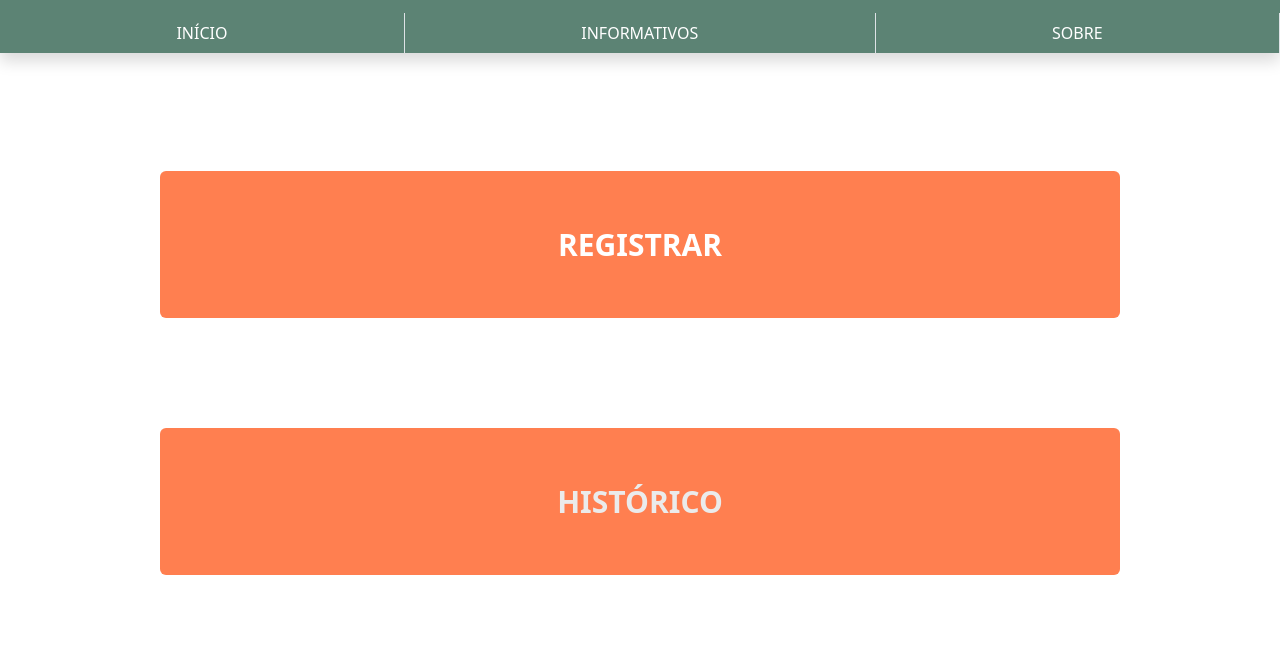
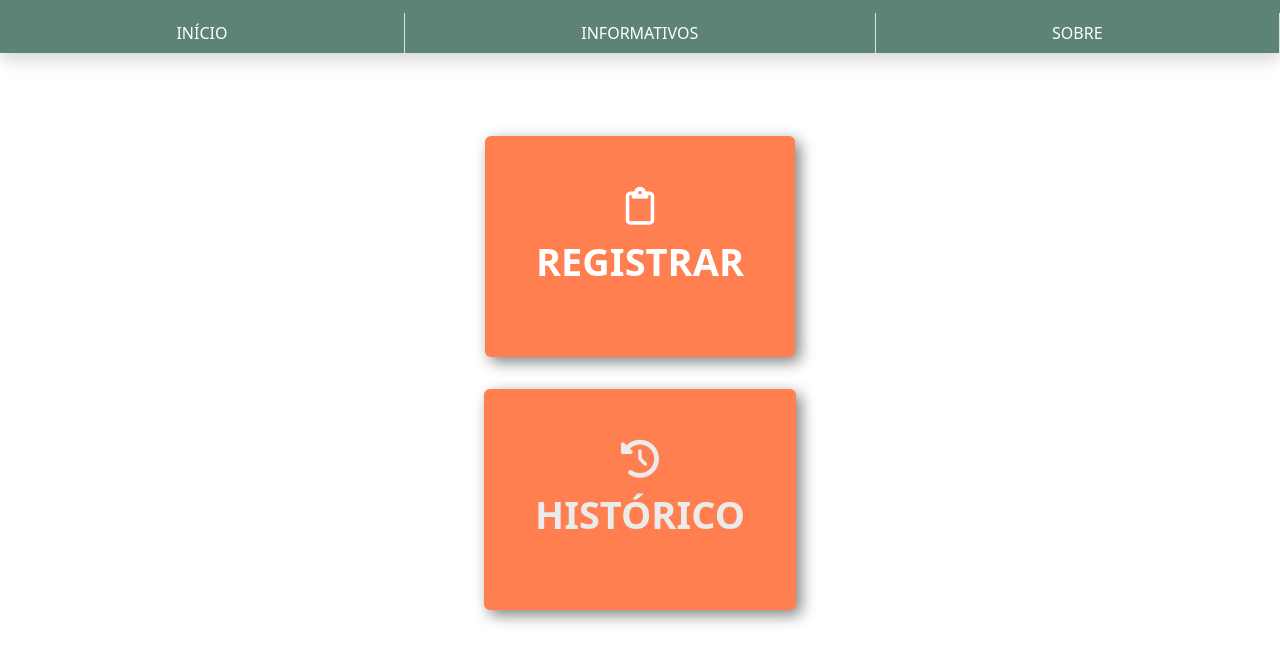
Before and after one commit to Fulustrecodosanzois/DPL_construcoes, a plain HTML site: page index.html in a window 1280 px wide. Shown: the part 71-734 px from the top of the page. Drawn offline with nearby package versions, Linux system fonts and the light colour scheme.

Commit message:
modificado fonte e adicionado icone ao index

```diff
--- a/css/style.css
+++ b/css/style.css
@@ -36,7 +36,7 @@
 }
 
 .fonte_menu {
-    font-size: 30px;
+    font-size: 38px;
     font-family: 50px;
 }
 
@@ -49,5 +49,5 @@
 }
 
 .sombra_texto {
-    box-shadow: 1;
+    box-shadow: 5px 5px 15px #818080;
 }
--- a/index.html
+++ b/index.html
@@ -44,11 +44,23 @@
 
   <main class="menu_btn">
 
-    <div class="mx-auto h-100 d-flex align-items-center justify-content-center">
-      <div class="d-grid gap_menu col-9 mx-auto">
-        <a class="btn d-flex align-items-center justify-content-center fonte_menu fundo_laranja btn_menu text-white fw-bolder" type="button" href="pages/registrar.html">REGISTRAR</a>
-        <a class="btn d-flex align-items-center justify-content-center fonte_menu fundo_laranja btn_menu texto_btn fw-bolder sombra_texto" type="button">HISTÓRICO</a>
+    <div class="mx-auto h-100 d-flex flex-column align-items-center justify-content-center mx-auto">
+
+      <div class="d-grid gap_menu mx-auto my-3 flex-column">
+        <a class="btn d-flex align-items-center justify-content-center flex-column fonte_menu fundo_laranja btn_menu text-white fw-bolder sombra_texto" type="button" href="pages/registrar.html">
+          <i class="fa-regular fa-clipboard pb-2 "></i>
+          <p class="">REGISTRAR</p>
+        </a>
       </div>
+
+      <div class="d-grid gap_menu mx-auto my-3">
+        <a class="btn d-flex align-items-center justify-content-center flex-column fonte_menu fundo_laranja btn_menu texto_btn fw-bolder sombra_texto" type="button">
+          <i class="fa-solid fa-clock-rotate-left pb-2"></i>
+          <p>HISTÓRICO</p>
+        </a>
+      </div>
+
+
     </div>
 
   </main>
```
